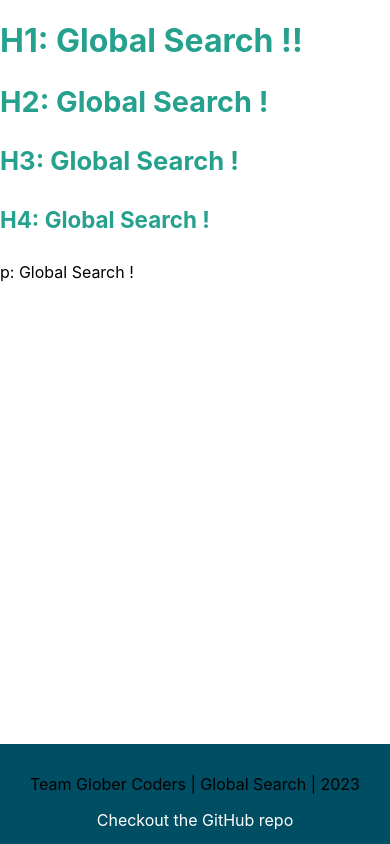
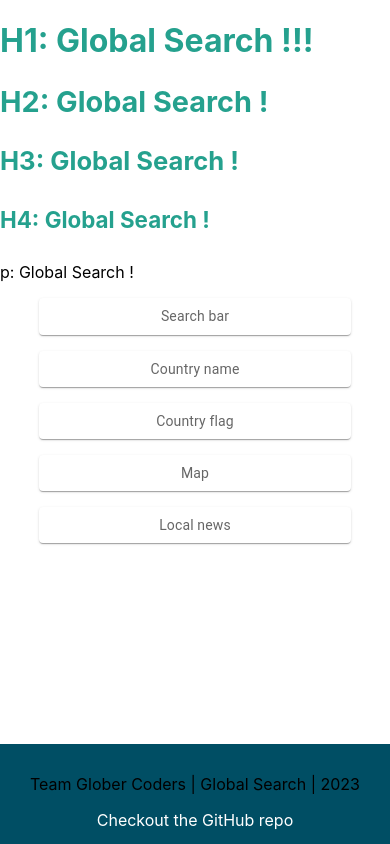
Before and after one commit to lewis-ingleton/global-search--react-app, a React (Create React App) app: page / in a window 390 px wide. Built offline with nearby package versions, Linux system fonts and the light colour scheme.

Commit message:
Responsive layout component made and working

```diff
--- a/src/App.js
+++ b/src/App.js
@@ -3,15 +3,17 @@ import './index.css'
 
 // COMPONENTS
 import Footer from "./components/footer/Footer";
+import ResponsiveLayout from './components/footer/responsive-layout/Responsive';
 
 function App() {
   return (
     <>
-      <h1>H1: Global Search !!</h1>
+      <h1>H1: Global Search !!!</h1>
       <h2>H2: Global Search !</h2>
       <h3>H3: Global Search !</h3>
       <h4>H4: Global Search !</h4>
       <p>p: Global Search !</p>
+      <ResponsiveLayout />
       <Footer />
     </>
   );
--- a/src/components/footer/Footer.js
+++ b/src/components/footer/Footer.js
@@ -1,10 +1,11 @@
-import React from "react";
+import React, { useState } from "react";
 
 // CSS
 import './Footer.css'
 
 
 function Footer() {
+
     return (
         <>
             <footer>
--- /dev/null
+++ b/src/components/footer/responsive-layout/Responsive.css
@@ -0,0 +1,17 @@
+.wrapper {
+    max-width: 1300px;
+    margin: auto;
+}
+
+.full-width {
+    width: 100%;
+}
+
+.half-width {
+    width: 49.4%;
+}
+
+section {
+    border: 1px solid red;
+    height: 100px;
+}
--- /dev/null
+++ b/src/components/footer/responsive-layout/Responsive.js
@@ -0,0 +1,75 @@
+import * as React from 'react';
+import { styled } from '@mui/material/styles';
+import Box from '@mui/material/Box';
+import Paper from '@mui/material/Paper';
+import { useMediaQuery, useTheme } from '@mui/material';
+
+// CSS
+import './Responsive.css'
+
+const Item = styled(Paper)(({ theme }) => ({
+    backgroundColor: theme.palette.mode === 'dark' ? '#1A2027' : '#fff',
+    ...theme.typography.body2,
+    padding: theme.spacing(1),
+    textAlign: 'center',
+    color: theme.palette.text.secondary,
+}));
+
+export default function ResponsiveLayout() {
+    const theme = useTheme();
+    const mediaSM = useMediaQuery(theme.breakpoints.down('sm'));
+
+    return (
+        <>
+            {
+                mediaSM ? (
+                    <Box sx={{ width: 0.8 }} className="wrapper">
+                        <Box display="grid" gridTemplateColumns="repeat(12, 1fr)" gap={2}>
+                            <Box gridColumn="span 12">
+                                <Item>Search bar</Item>
+                            </Box>
+                            <Box gridColumn="span 12">
+                                <Item>Country name</Item>
+                            </Box>
+                            <Box gridColumn="span 12">
+                                <Item>Country flag</Item>
+                            </Box>
+                            <Box gridColumn="span 12">
+                                <Item>Map</Item>
+                            </Box>
+                            <Box gridColumn="span 12">
+                                <Item>Local news</Item>
+                            </Box>
+                        </Box>
+                    </Box>
+
+
+                ) : (
+
+                    <Box sx={{ width: 0.8 }} className="wrapper">
+                        <Box display="grid" gridTemplateColumns="repeat(12, 1fr)" gap={2}>
+                            <Box gridColumn="span 12">
+                                <Item>Search bar</Item>
+                            </Box>
+                            <Box gridColumn="span 12">
+                                <Item>Country name</Item>
+                            </Box>
+                            <Box gridColumn="span 6">
+                                <Item>Country flag</Item>
+                            </Box>
+                            <Box gridColumn="span 6">
+                                <Item>Map</Item>
+                            </Box>
+                            <Box gridColumn="span 12">
+                                <Item>Local news</Item>
+                            </Box>
+                        </Box>
+                    </Box>
+
+
+                )
+
+            }
+        </>
+    );
+}
```
